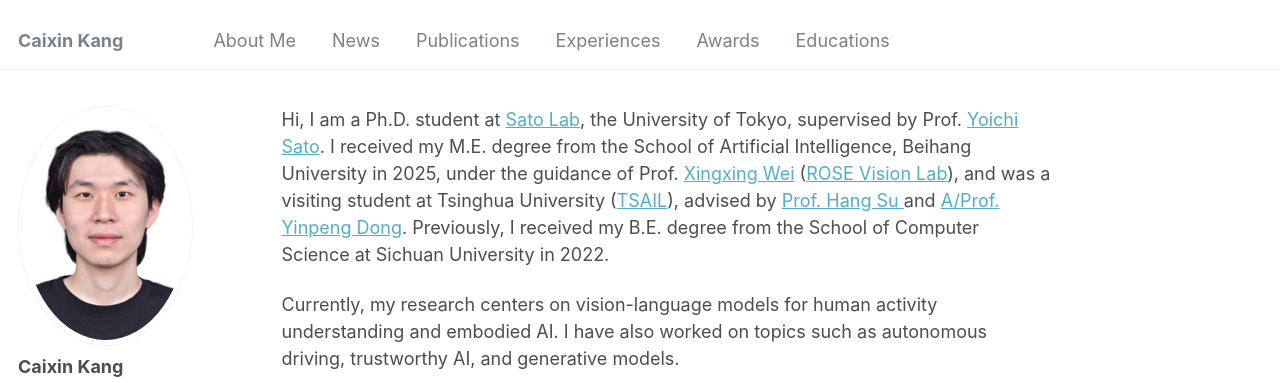
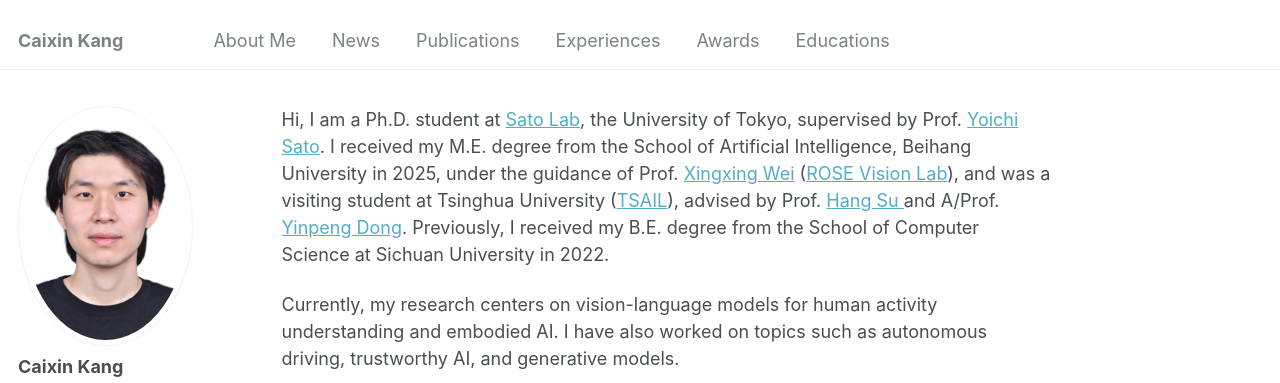
Before and after one commit to kkkcx/kkkcx.github.io, a Jekyll site: the page built from _pages/includes/intro.md, in a window 1280 px wide. Shown: the top 383 px of the page. Built offline with Jekyll 4.4.1, drawn with Linux system fonts in a browser that asks for light colours; some web fonts are replaced; our own code applies the rules of GitHub Pages for plain Markdown files.

```diff
--- a/_pages/includes/intro.md
+++ b/_pages/includes/intro.md
@@ -1,4 +1,4 @@
-Hi, I am a Ph.D. student at [Sato Lab](https://www.ut-vision.org/), the University of Tokyo, supervised by Prof. [Yoichi Sato](https://sites.google.com/ut-vision.org/ysato/). I received my M.E. degree from the School of Artificial Intelligence, Beihang University in 2025, under the guidance of Prof. [Xingxing Wei](https://sites.google.com/site/xingxingwei1988/) ([ROSE Vision Lab](https://rose-vision.github.io/)), and was a visiting student at Tsinghua University ([TSAIL](https://ml.cs.tsinghua.edu.cn/)), advised by <a href="https://www.suhangss.me/"> Prof. Hang Su </a> and <a href="https://ml.cs.tsinghua.edu.cn/~yinpeng/"> A/Prof. Yinpeng Dong</a>.
+Hi, I am a Ph.D. student at [Sato Lab](https://www.ut-vision.org/), the University of Tokyo, supervised by Prof. [Yoichi Sato](https://sites.google.com/ut-vision.org/ysato/). I received my M.E. degree from the School of Artificial Intelligence, Beihang University in 2025, under the guidance of Prof. [Xingxing Wei](https://sites.google.com/site/xingxingwei1988/) ([ROSE Vision Lab](https://rose-vision.github.io/)), and was a visiting student at Tsinghua University ([TSAIL](https://ml.cs.tsinghua.edu.cn/)), advised by Prof. <a href="https://www.suhangss.me/"> Hang Su </a> and A/Prof. <a href="https://ml.cs.tsinghua.edu.cn/~yinpeng/"> Yinpeng Dong</a>.
 Previously, I received my B.E. degree from the School of Computer Science at Sichuan University in 2022.
 
 Currently, my research centers on vision-language models for human activity understanding and embodied AI. I have also worked on topics such as autonomous driving, trustworthy AI, and generative models.
```
